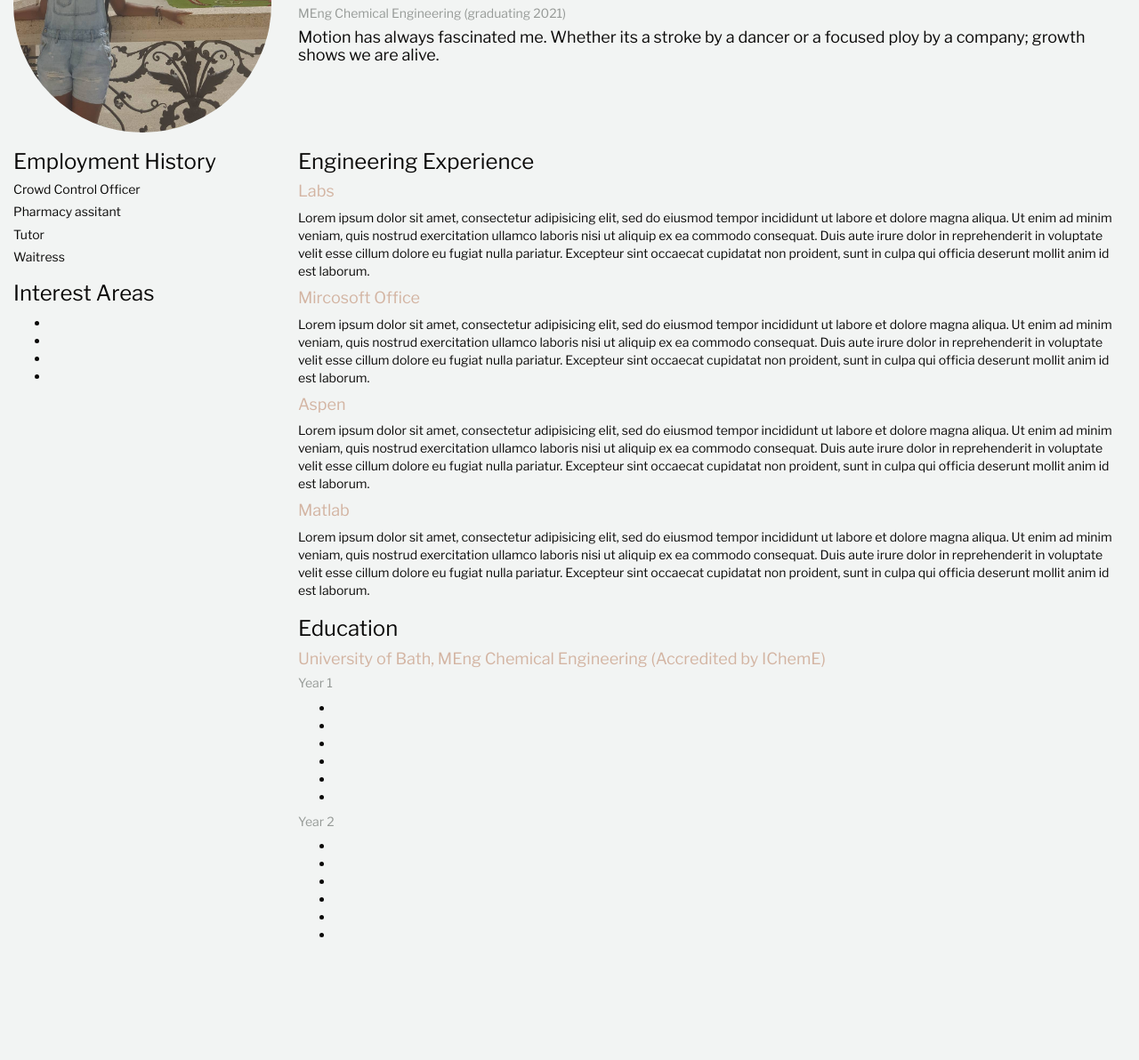
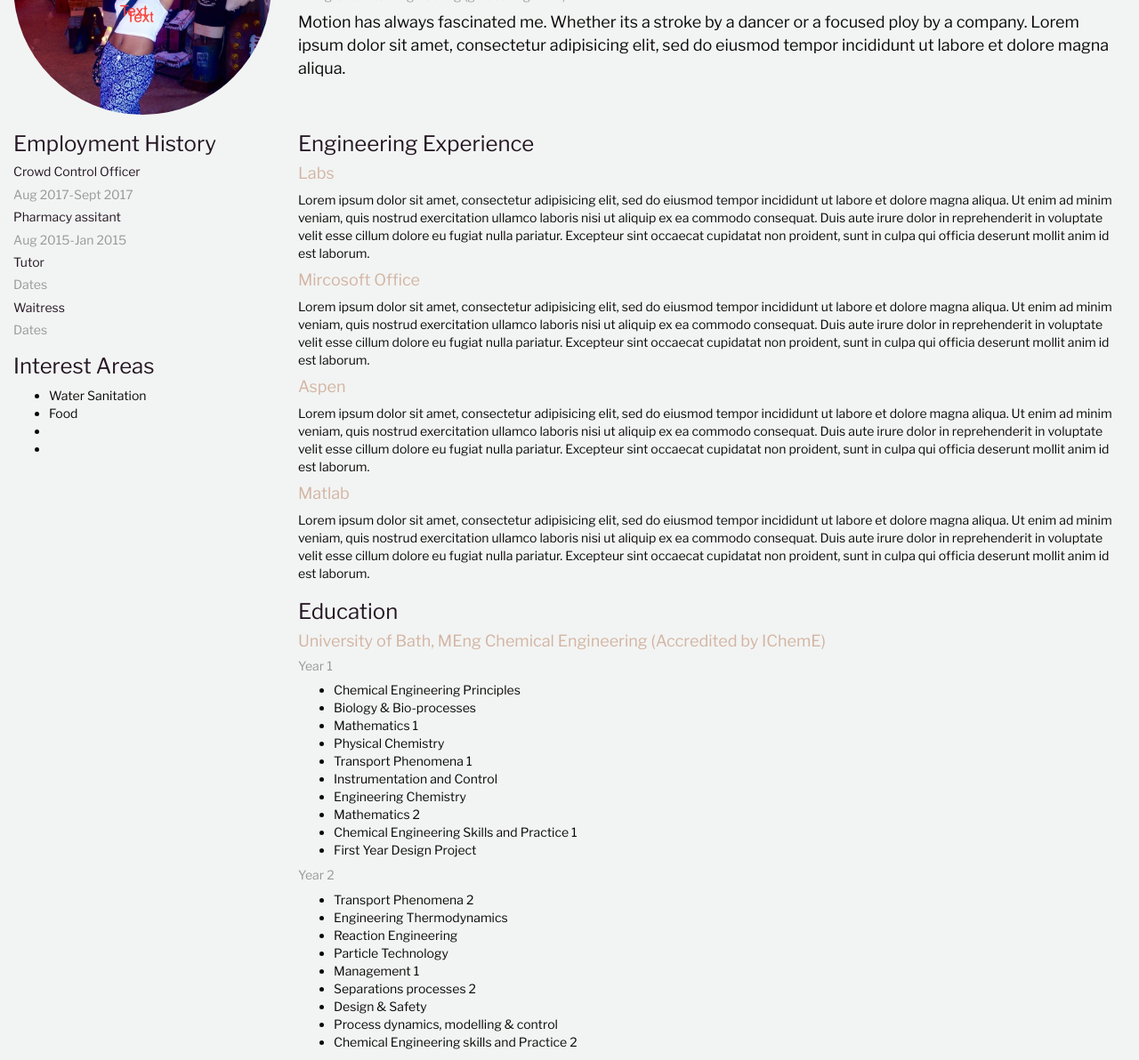
Before and after one commit to trs34/bootstrap_intro, a plain HTML site: page index.html in a window 1280 px wide. Shown: the part 213-1405 px from the top of the page at 89% size. Before the commit the page ends 1284 px from the top, so only its background shows below. Drawn offline with nearby package versions, Linux system fonts and the light colour scheme.

Commit message:
Time to go online

```diff
--- a/css/index.css
+++ b/css/index.css
@@ -2,6 +2,28 @@ body{
 	font-family: 'Libre Franklin', sans-serif;
 	background-color: #F2F4F3;
 	color: #0A0908;
+}
+.navbar {
+    position: relative;
+    min-height: 50px;
+    margin-bottom: 0px;
+    border: 1px solid transparent;
+}
+
+.jumbotron {
+    padding-top: 0px;
+    padding-bottom: 0px;
+}
+
+.jumbotron .container{
+	padding-right: 0px;
+    padding-left: 0px;
+    width:100%;
+}
+
+.h1, .h2, .h3, .h4, .h5, .h6, h1, h2, h3, h4, h5, h6 {
+	font-family: 'Libre Franklin', sans-serif;
+    color: #241623;
 }
 
 .navbar-default {
@@ -19,14 +41,29 @@ body{
 
 .col-sm-9 h5{
 	color:#969A97;
+	font-family: 'Libre Franklin', sans-serif;
 }
 
 .col-sm-9 h1{
 	color:#D3B4A2;
+	font-family: 'Libre Franklin', sans-serif;
+}
+.col-sm-9 h4{
+	color: #D3B4A2;
+	font-family: 'Libre Franklin', sans-serif;
+}
+
+#big-top-text{
+	font-size: 18px;
+}
+
+.undertone{
+	color:#969A97
 }
 
 .subt h4{
 	color:#D3B4A2;
+	font-family: 'Libre Franklin', sans-serif;
 }
 
 a {
--- a/index.html
+++ b/index.html
@@ -1,7 +1,7 @@
 <!DOCTYPE html>
 <html>
 <head>
-	<title>Home</title>
+	<title></i>Home</title>
 	<!-- Latest compiled and minified CSS -->
 	<link rel="stylesheet" href="https://maxcdn.bootstrapcdn.com/bootstrap/3.3.7/css/bootstrap.min.css" integrity="sha384-BVYiiSIFeK1dGmJRAkycuHAHRg32OmUcww7on3RYdg4Va+PmSTsz/K68vbdEjh4u" crossorigin="anonymous">
 
@@ -16,6 +16,7 @@
 
 	<link href="https://fonts.googleapis.com/css?family=Libre+Franklin" rel="stylesheet">
 	<link rel="stylesheet" type="text/css" href="css/index.css">
+	<link rel="stylesheet" href="https://use.fontawesome.com/releases/v5.1.0/css/all.css" integrity="sha384-lKuwvrZot6UHsBSfcMvOkWwlCMgc0TaWr+30HWe3a4ltaBwTZhyTEggF5tJv8tbt" crossorigin="anonymous">
 
 
 
@@ -42,7 +43,7 @@
 		      <ul class="nav navbar-nav">
 		        <li><a href="index.html">Home</a></li>
 		        <li><a href="portfolio.html">Portfolio</a></li>
-		        <li><a href="https://www.linkedin.com/public-profile/settings?trk=d_flagship3_profile_self_view_public_profile">LinkedIn</a></li>
+		        <li><a href="https://www.linkedin.com/in/tanyaradzwa-saruchera"><i class="fab fa-linkedin"></i>LinkedIn</a></li>
 		      </ul>
 
 		    </div><!-- /.navbar-collapse -->
@@ -55,7 +56,7 @@
 
 		<div class="row">
 			<div class="col-sm-3">
-				<img src="css/me.jpg" class="img-responsive img-circle">
+				<img src="css/MyPIc.jpg" class="img-responsive img-circle">
 			</div>
 
 			<div class="col-sm-9">
@@ -65,7 +66,8 @@
 				<h5>University of Bath</h5>
 				<h5>MEng Chemical Engineering (graduating 2021)</h5>
 
-				<h4>Motion has always fascinated me. Whether its a stroke by a dancer or a focused ploy by a company; growth shows we are alive.</h4>
+				<p id="big-top-text">Motion has always fascinated me. Whether its a stroke by a dancer or a focused ploy by a company. Lorem ipsum dolor sit amet, consectetur adipisicing elit, sed do eiusmod
+				tempor incididunt ut labore et dolore magna aliqua.</p>
 
 			</div>
 	    </div>
@@ -74,18 +76,20 @@
 				<div class="col-sm-3">
 					<h3>Employment History</h3>
 						<h5>Crowd Control Officer</h5>
+						<h5 class="undertone">Aug 2017-Sept 2017</h5>
 						<h5>Pharmacy assitant</h5>
+						<h5 class="undertone">Aug 2015-Jan 2015</h5>
 						<h5>Tutor </h5>
+						<h5 class="undertone">Dates</h5>
 						<h5>Waitress</h5>
-						<h5></h5>
-						<h5></h5>
-						<h5></h5>
+						<h5 class="undertone">Dates</h5>
+
 
 					<h3>Interest Areas</h3>
 
 					<ul>
-						<li></li>
-						<li></li>
+						<li>Water Sanitation</li>
+						<li>Food</li>
 						<li></li>
 						<li></li>
 					</ul>
@@ -127,21 +131,28 @@
 					<h4>University of Bath, MEng Chemical Engineering (Accredited by IChemE)</h4>
 					<h5>Year 1</h5>
 					<ul>
-						<li></li>
-						<li></li>
-						<li></li>
-						<li></li>
-						<li></li>
-						<li></li>
+						<li>Chemical Engineering Principles</li>
+						<li>Biology & Bio-processes</li>
+						<li>Mathematics 1</li>
+						<li>Physical Chemistry</li>
+						<li>Transport Phenomena 1</li>
+						<li>Instrumentation and Control</li>
+						<li>Engineering Chemistry</li>
+						<li>Mathematics 2</li>
+						<li>Chemical Engineering Skills and Practice 1 </li>
+						<li>First Year Design Project</li>
 					</ul>
 					<h5>Year 2</h5>
 					<ul>
-						<li></li>
-						<li></li>
-						<li></li>
-						<li></li>
-						<li></li>
-						<li></li>
+						<li>Transport Phenomena 2</li>
+						<li>Engineering Thermodynamics</li>
+						<li>Reaction Engineering</li>
+						<li>Particle Technology</li>
+						<li>Management 1</li>
+						<li>Separations processes 2 </li>
+						<li>Design & Safety</li>
+						<li>Process dynamics, modelling & control</li>
+						<li>Chemical Engineering skills and Practice 2 </li>
 					</ul>
 					<p></p>
 		</div>
@@ -149,8 +160,6 @@
 		</div>
 	    </div>
 
-	</div>
 
-	</div>
 </body>
 </html>
```
Also changed, not shown: portfolio.html (+26 -6 lines), css/MyPIc.jpg (added).
